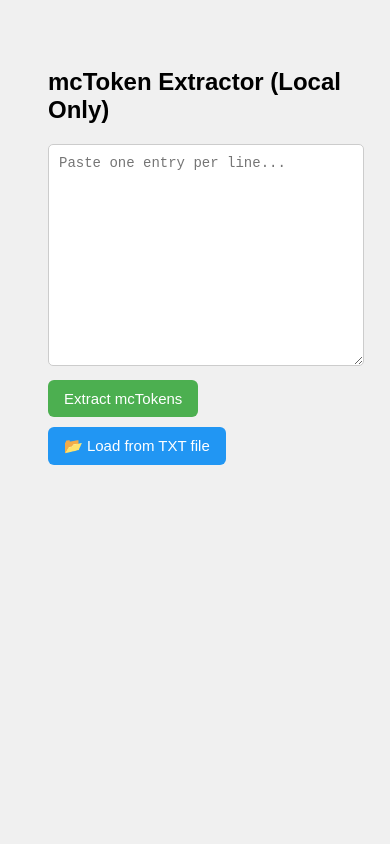
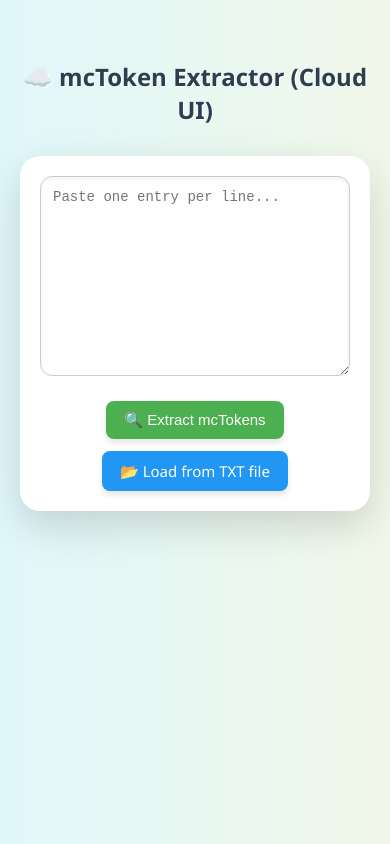
Before and after one commit to yx-zero/zzxgptools, a plain HTML site: page mctoken.html in a window 390 px wide. Drawn offline with Linux system fonts and the light colour scheme.

Commit message:
Update mctoken.html

```diff
--- a/mctoken.html
+++ b/mctoken.html
@@ -2,68 +2,193 @@
 <html lang="en">
 <head>
   <meta charset="UTF-8">
-  <title>mcToken Extractor (Local Only)</title>
+  <title>☁️ mcToken Extractor (Cloud UI)</title>
   <style>
     body {
-      font-family: Arial, sans-serif;
-      padding: 40px;
-      background: #f0f0f0;
+      font-family: 'Segoe UI', Tahoma, Geneva, Verdana, sans-serif;
+      background: linear-gradient(to right, #e0f7fa, #f1f8e9);
+      margin: 0;
+      padding: 40px 20px;
+      display: flex;
+      flex-direction: column;
+      align-items: center;
+      color: #333;
     }
+
+    h2 {
+      text-align: center;
+      color: #2c3e50;
+      margin-bottom: 30px;
+      text-shadow: 1px 1px 0 white;
+    }
+
+    .cloud-container {
+      background: white;
+      border-radius: 20px;
+      box-shadow: 0 15px 40px rgba(0, 0, 0, 0.15);
+      padding: 30px;
+      width: 100%;
+      max-width: 740px;
+      box-sizing: border-box;
+      margin-bottom: 30px;
+    }
+
     textarea {
       width: 100%;
       height: 200px;
       font-family: monospace;
-      padding: 10px;
+      padding: 12px;
       font-size: 14px;
-      border-radius: 5px;
+      border-radius: 12px;
       border: 1px solid #ccc;
+      box-shadow: inset 0 2px 4px rgba(0,0,0,0.05);
+      resize: vertical;
+      background: #fefefe;
+      margin-bottom: 20px;
+      box-sizing: border-box;
     }
-    button, label {
-      margin-top: 10px;
-      padding: 10px 16px;
+
+    .button-group {
+      display: flex;
+      gap: 12px;
+      flex-wrap: wrap;
+      justify-content: center;
+    }
+
+    button, label[for="fileInput"] {
+      padding: 10px 18px;
       font-size: 15px;
       border: none;
-      border-radius: 6px;
+      border-radius: 8px;
       cursor: pointer;
-      display: inline-block;
+      transition: all 0.15s ease;
+      box-shadow: 0 4px 6px rgba(0,0,0,0.1);
+      position: relative;
     }
+
+    button:active, label[for="fileInput"]:active {
+      transform: scale(0.96);
+      box-shadow: 0 2px 4px rgba(0,0,0,0.15) inset;
+    }
+
     button {
       background-color: #4CAF50;
       color: white;
     }
+
     button:hover {
       background-color: #45a049;
     }
+
+    label[for="fileInput"] {
+      background-color: #2196F3;
+      color: white;
+    }
+
+    label[for="fileInput"]:hover {
+      background-color: #1976D2;
+    }
+
     input[type="file"] {
       display: none;
     }
+
     .token-item {
-      background: #fff;
-      padding: 10px;
-      margin: 8px 0;
-      border-left: 5px solid #4CAF50;
-      border-radius: 4px;
+      background: white;
+      border-radius: 20px;
+      box-shadow: 0 15px 40px rgba(0, 0, 0, 0.15);
+      padding: 24px 30px;
+      width: 100%;
+      max-width: 740px;
+      box-sizing: border-box;
+      margin-bottom: 20px;
       display: flex;
       justify-content: space-between;
       align-items: center;
-      word-break: break-all;
+      transition: transform 0.2s;
     }
+
+    .token-item:hover {
+      transform: translateY(-4px);
+    }
+
+    .token-label {
+      display: flex;
+      align-items: center;
+      gap: 12px;
+      flex-grow: 1;
+      flex-wrap: wrap;
+    }
+
+    input[type="checkbox"] {
+      transform: scale(1.3);
+      cursor: pointer;
+    }
+
+    .username-box {
+      background-color: #f5f5f5;
+      border: 1px solid #ccc;
+      border-radius: 6px;
+      padding: 4px 8px;
+      font-family: monospace;
+      cursor: pointer;
+      user-select: none;
+      transition: background-color 0.2s ease, opacity 0.1s ease;
+      opacity: 1;
+    }
+
+    .username-box:hover {
+      background-color: #e0e0e0;
+    }
+
     .token-text {
       font-family: monospace;
+      font-size: 14px;
+    }
+
+    .copy-btn {
+      background-color: #607D8B;
+      color: white;
+      transition: background-color 0.2s ease;
+    }
+
+    .copy-btn:hover {
+      background-color: #455A64;
+    }
+
+    #resultBox {
+      width: 100%;
+      max-width: 740px;
+      margin-top: 20px;
+    }
+
+    #resultBox p {
+      font-style: italic;
+      color: #888;
+      text-align: center;
+    }
+
+    @media (max-width: 600px) {
+      .token-item, .cloud-container {
+        padding: 20px;
+      }
     }
   </style>
 </head>
 <body>
 
-  <h2>mcToken Extractor (Local Only)</h2>
+  <h2>☁️ mcToken Extractor (Cloud UI)</h2>
 
-  <textarea id="inputText" placeholder="Paste one entry per line..."></textarea><br>
+  <div class="cloud-container">
+    <textarea id="inputText" placeholder="Paste one entry per line..."></textarea>
+    <div class="button-group">
+      <button onclick="extractTokens()">🔍 Extract mcTokens</button>
+      <label for="fileInput">📂 Load from TXT file</label>
+      <input type="file" id="fileInput" accept=".txt" onchange="handleFile(this)">
+    </div>
+  </div>
 
-  <button onclick="extractTokens()">Extract mcTokens</button>
-  <label for="fileInput" style="background-color:#2196F3; color:white;">📂 Load from TXT file</label>
-  <input type="file" id="fileInput" accept=".txt" onchange="handleFile(this)">
-
-  <div id="resultBox" style="margin-top:30px;"></div>
+  <div id="resultBox"></div>
 
   <script>
     function extractTokens() {
@@ -76,9 +201,9 @@
 
       lines.forEach((line) => {
         line = line.trim();
-
         const marker = 'Accesstoken:eyJra';
         const markerIndex = line.indexOf(marker);
+
         if (markerIndex !== -1) {
           const tokenStart = markerIndex + 'Accesstoken:'.length;
           const tokenEnd = line.indexOf('|', tokenStart);
@@ -87,23 +212,70 @@
             const fullToken = line.substring(tokenStart, tokenEnd).trim();
             const shortToken = fullToken.substring(0, 8) + '...';
 
+            let mcName = 'Unknown';
+            const mcNameMatch = line.match(/McName:([^\s|]+)/);
+            if (mcNameMatch && mcNameMatch[1]) {
+              mcName = mcNameMatch[1];
+            }
+
             const div = document.createElement('div');
             div.className = 'token-item';
 
-            const span = document.createElement('span');
-            span.className = 'token-text';
-            span.textContent = shortToken;
+            const label = document.createElement('label');
+            label.className = 'token-label';
 
-            const btn = document.createElement('button');
-            btn.textContent = 'Copy';
-            btn.onclick = () => {
-              navigator.clipboard.writeText(fullToken).then(() => {
-                btn.textContent = '✅ Copied';
-                setTimeout(() => btn.textContent = 'Copy', 1500);
+            const checkbox = document.createElement('input');
+            checkbox.type = 'checkbox';
+            checkbox.title = 'Mark as used';
+
+            const usernameTag = document.createElement('span');
+            usernameTag.className = 'username-box';
+            usernameTag.textContent = mcName;
+            usernameTag.title = 'Click to copy username';
+
+            usernameTag.onclick = () => {
+              navigator.clipboard.writeText(mcName).then(() => {
+                checkbox.checked = true;
+                usernameTag.style.opacity = '0';
+                setTimeout(() => {
+                  usernameTag.textContent = '✅ Copied!';
+                  usernameTag.style.opacity = '1';
+
+                  setTimeout(() => {
+                    usernameTag.style.opacity = '0';
+                    setTimeout(() => {
+                      usernameTag.textContent = mcName;
+                      usernameTag.style.opacity = '1';
+                    }, 100);
+                  }, 800);
+                }, 100);
               });
             };
 
-            div.appendChild(span);
+            const tokenInfo = document.createElement('div');
+            tokenInfo.className = 'token-text';
+            tokenInfo.innerHTML = `Token: <code>${shortToken}</code>`;
+
+            label.appendChild(checkbox);
+            label.appendChild(usernameTag);
+            label.appendChild(tokenInfo);
+
+            const btn = document.createElement('button');
+            btn.className = 'copy-btn';
+            btn.textContent = 'Copy Token';
+
+            btn.onclick = () => {
+              navigator.clipboard.writeText(fullToken).then(() => {
+                btn.textContent = '✅ Copied!';
+                btn.disabled = true;
+                setTimeout(() => {
+                  btn.textContent = 'Copy Token';
+                  btn.disabled = false;
+                }, 1000);
+              });
+            };
+
+            div.appendChild(label);
             div.appendChild(btn);
             resultBox.appendChild(div);
             count++;
```
